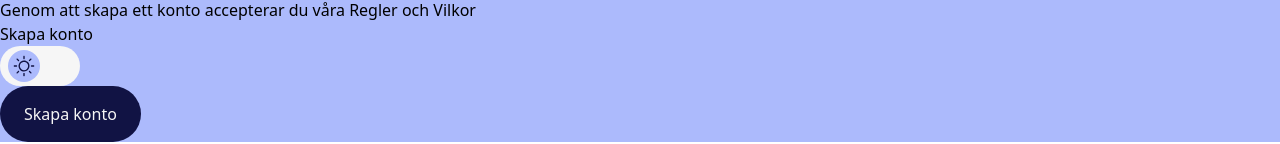
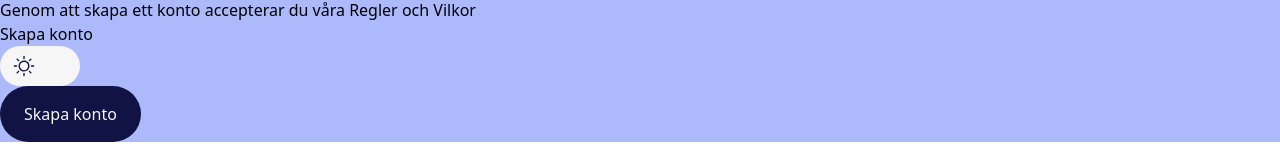
Before and after one commit to AxelEnghamre/subscriptions_tracker, a Next.js app: page /sign-up in a window 1280 px wide. Shown: the part 505-649 px from the top of the page. Built offline with nearby package versions, Linux system fonts and the light colour scheme.

Commit message:
updated color variables

```diff
--- a/src/app/globals.css
+++ b/src/app/globals.css
@@ -3,53 +3,44 @@
 @tailwind utilities;
 
 :root {
-  --knapp-text: #f6f6f6;
-  --träning: #f07a24;
-  --spel: #9b2fcd;
-  --böcker: #333333;
-  --livsstil: #4b5cf1;
-  --nöje: #d01616;
-  --musik: #309328;
-  --button: #acbafc;
-  --ikoner: #ffffff;
+  --white: #ffffff;
+  --off-white: #f6f6f6;
   --bill: #111344;
+  --dusk: #acbafc;
+  --dawn: #76aeff;
+  --sunflower: #ffa53b;
+  --danger: #ff0000;
+  --yellow: #ffe5a3;
+  --turqoise: #c9eaf4;
+  --beige: #fceae1;
+  --exercise: #f07a24;
+  --game: #9b2fcd;
+  --books: #333333;
+  --lifestyle: #4b5cf1;
+  --entertainment: #d01616;
+  --music: #309328;
+  --grey-10: #c5c2c2;
+  --grey-50: #8c8686;
+  --grey-100: #737373;
   --menu: #acbafc;
-  --dawn: #76aeff;
-  --rader: #f6f6f6;
-  --sunflower: #ffa53b;
-  --off-white: #f6f6f6;
-  --health: #f07a24;
-  --game: #9a2fcd;
-  --lifestyle: #4b5cf1;
-  --music: #309328;
-  --entertainment: #d01616;
-  --danger: #ff0000;
-  --midnight: #111344;
-  --text: #f6f6f6;
+  --logo: #111344;
+  --login-surface: #111344;
+  --loginbar-foreground: #f6f6f6;
+  --loginbar-surface: #8c8686;
+  --button-surface: #f6f6f6;
+  --searchbar-foreground: #ffffff;
+  --button-foreground: #111344;
+  --homescreen-bg: #f6f6f6;
 }
 
 .darkTheme {
-  --knapp-text: #111344;
-  --träning: #f07a24;
-  --spel: #dc91ff;
-  --böcker: #e4e2e2;
-  --livsstid: #8e99fc;
-  --nöje: #d01616;
-  --musik: #68c160;
-  --button: #acbafc;
-  --ikoner: #ffffff;
-  --bill: #f6f6f6;
   --menu: #111344;
-  --dawn: #76aeff;
-  --rader: #737373;
-  --sunflower: #ffa53b;
-  --off-white: #f6f6f6;
-  --health: #f07a24;
-  --game: #9a2fcd;
-  --lifestyle: #4b5cf1;
-  --music: #309328;
-  --entertainment: #d01616;
-  --danger: #b10000;
-  --midnight: #111344;
-  --text: #111344;
+  --logo: #f6f6f6;
+  --login-surface: #f6f6f6;
+  --loginbar-foreground: #737373;
+  --loginbar-surface: #c5c2c2;
+  --button-surface: #111344;
+  --searchbar-foreground: #f6f6f6;
+  --button-foreground: #f6f6f6;
+  --homescreen-bg: #111344;
 }
--- a/tailwind.config.ts
+++ b/tailwind.config.ts
@@ -14,29 +14,34 @@ const config: Config = {
           "conic-gradient(from 180deg at 50% 50%, var(--tw-gradient-stops))",
       },
       colors: {
-        "knapp-text": "var(--purple-light)",
-        träning: "var(--träning)",
-        spel: "var(--spel)",
-        böcker: "var(--böcker)",
-        livsstil: "var(--livsstil)",
-        nöje: "var(--nöje)",
-        musik: "var(--musik)",
-        button: "var(--button)",
-        ikoner: "var(--ikoner)",
+        white: "var(--white)",
+        "off-white": "var(--off-white)",
         bill: "var(--bill)",
+        dusk: "var(--dusk)",
+        dawn: "var(--dawn)",
+        sunflower: "var(--sunflower)",
+        danger: "var(--danger)",
+        yellow: "var(--yellow)",
+        turqoise: "var(--turqoise)",
+        beige: "var(--beige)",
+        exercise: "var(--exercise)",
+        game: "var(--game)",
+        books: "var(--books)",
+        lifestyle: "var(--lifestyle)",
+        entertainment: "var(--entertainment)",
+        music: "var(--music)",
+        "grey-10": "var(--grey-10)",
+        "grey-50": "var(--grey-50)",
+        "grey-100": "var(--grey-100)",
         menu: "var(--menu)",
-        dawn: "var(--dawn)",
-        rader: "var(--rader)",
-        sunflower: "var(--sunflower)",
-        "off-white": "var(--off-white)",
-        health: "var(--health)",
-        game: "var(--game)",
-        lifestyle: "var(--lifestyle)",
-        music: "var(--music)",
-        entertainment: "var(--entertainment)",
-        danger: "var(--danger)",
-        midnight: "var(--midnight)",
-        text: "var(--text)",
+        logo: "var(--logo)",
+        "login-surface": "var(--login-surface)",
+        "loginbar-foreground": "var(--loginbar-foreground)",
+        "loginbar-surface": "var(--loginbar-surface)",
+        "button-surface": "var(--button-surface)",
+        "searchbar-foreground": "var(--searchbar-foreground)",
+        "button-foreground": "var(--button-foreground)",
+        "homescreen-bg": "var(--homescreen-bg)",
       },
     },
   },
```
